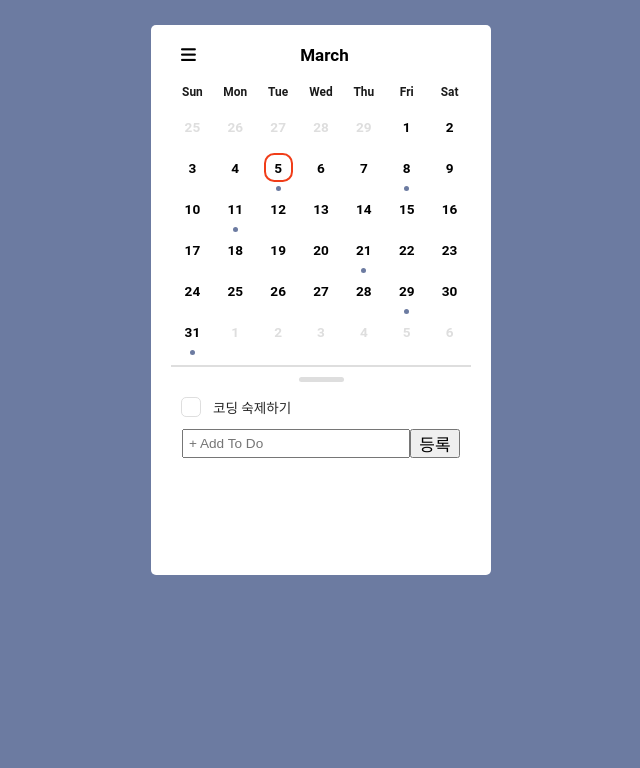
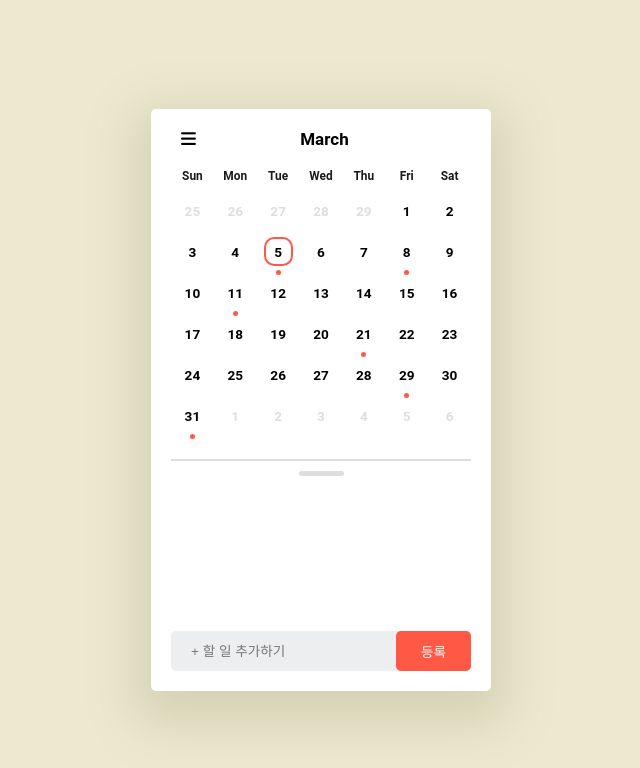
Before and after one commit to yujafree/todo-app, a plain HTML site: page index.html in a window 1280 px wide. Both pictures are taken after a click on the button "등록". Shown: the whole page, without its empty margins (319-959 px from the left). Drawn offline with Linux system fonts and the light colour scheme.

Commit message:
third commit

```diff
--- a/index.html
+++ b/index.html
@@ -4,7 +4,6 @@
   <meta charset="UTF-8">
   <meta name="viewport" content="width=device-width, initial-scale=1.0">
   <link rel="stylesheet" href="style.css">
-  <script src="https://kit.fontawesome.com/1e8f80129d.js" crossorigin="anonymous"></script>
   <title>TODO APP</title>
 </head>
 <body>
@@ -155,39 +154,17 @@
     <div class="bar">
       <div class="bar-line"></div>
     </div>
-
-    <div class="todo-list">
-      <div class="list">
-      <input type="checkbox" id="check1">
-      <label for="check1">코딩 숙제하기</label>
-    </div>
-    </div>
-
-    <!-- <div class="todo-list">
-      <div class="list">
-      <input type="checkbox" id="check2">
-      <label for="check2">점심 도시락 챙기기</label>
-    </div>
-    </div>
-
-    <div class="todo-list">
-      <div class="list">
-      <input type="checkbox" id="check4">
-      <label for="check4">헬스장 가기</label>
-    </div>
-    </div>
-  </div> -->
-
+</div>
       <div class="section-4">
         <div class="todo-input-area">
           <input
-          id="todo-input" class="todo-input" type="text" placeholder="+ Add To Do">
+          id="todo-input" class="todo-input" type="text" placeholder="+ 할 일 추가하기">
           <button class="todo-input-button">등록</button>
-
       </div>
 
   </main>
   <script src="main.js"></script>
-   <!-- <script src="demo.js"></script> -->
+  <script src="https://kit.fontawesome.com/1e8f80129d.js" crossorigin="anonymous"></script>
+  <!-- <script src="demo.js"></script> -->
 </body>
 </html>
--- a/main.js
+++ b/main.js
@@ -1,25 +1,75 @@
 //인풋에 내용을 쓰고 등록 버튼을 클릭하면 리스트에 내용이 추가된다.
+const addButton = document.querySelector(".todo-input-button");
+const taskInput = document.getElementById("todo-input");
+const tasklist = document.querySelector(".section-3");
 
-//투두 인풋
-const todoinput = document.querySelector(".todo-input");
-console.log(todoinput);
+// 입력창에 입력을 했을때와 안 했을때
+function addTask() {
+  const task = taskInput.value.trim();
 
-//버튼
-const inputButton = document.querySelector(".todo-input-button");
-console.log(inputButton);
+  if (task) {
+    creatTaskElement(task);
+    taskInput.value = "";
+    saveTasks();
+  } else {
+    alert("할 일을 입력해주세요.");
+  }
+}
+const ul = document.createElement("ul");
+ul.className = "list-container";
+tasklist.appendChild(ul);
 
-//할일 리스트
-const todolist = document.querySelector(".section-3");
+// 버튼을 누르는 상황이 벌어졌을때 addTask 진행
+addButton.addEventListener("click", addTask);
 
-//클릭 이벤트
-inputButton.addEventListener("click", function () {
-  //인풋에 있는 투두 내용 가져오기
-  const todotext = todoinput.value;
+// todo-list 구성요소 생성 시작~
+function creatTaskElement(task) {
+  // li요소 생성
+  const listItem = document.createElement("li");
+  // ul에 li요소 삽입
+  ul.appendChild(listItem);
 
-  //할일요소 만들기
-  const label = document.createElement("label");
+  // 체크박스 생성
+  const checkbox = document.createElement("input");
+  checkbox.type = "checkbox"; // input 타입을 checkbox로 설정
+  listItem.appendChild(checkbox); // li 요소에 체크박스 추가
 
-  label.textContent = todotext;
-  //할일 리스트 추가하기
-  todolist.appendChild(label);
-});
+  // 텍스트 내용 추가
+  const textLabel = document.createElement("label");
+  textLabel.textContent = task;
+  listItem.appendChild(textLabel);
+
+  //삭제버튼
+  const deletButton = document.createElement("button");
+  deletButton.textContent = "삭제";
+  deletButton.className = "deleteTask";
+  listItem.appendChild(deletButton);
+
+  deletButton.addEventListener("click", function () {
+    listItem.remove();
+    saveTasks();
+  });
+}
+
+// 로컬 스토리지에 데이터 저장 (새로고침해도 정보가 사라지지 않도록 함)
+function saveTasks() {
+  const tasks = [];
+  tasklist.querySelectorAll("li").forEach(function (item) {
+    tasks.push(item.textContent.replace("삭제", "").trim());
+  });
+
+  localStorage.setItem("tasks", JSON.stringify(tasks));
+}
+
+// loadTasks
+// 할일 목록을 로컬 스토리지에서 불러오는 함수 정의
+function loadTasks() {
+  const tasks = JSON.parse(localStorage.getItem("tasks")) || [];
+  tasks.forEach(creatTaskElement);
+}
+
+// 저장된 스토리지에서 호출
+window.addEventListener("load", loadTasks);
+
+// 입력창이 항상 리스트 아래에 위치하도록 지정
+tasklist.insertAdjacentElement("afterend", inputArea);
--- a/style.css
+++ b/style.css
@@ -1,40 +1,46 @@
-*{
-  margin:0;
-  padding:0;
+* {
+  margin: 0;
+  padding: 0;
   list-style: none;
 }
 
-html, body{
-font-family: 'Pretendard', 'roboto';
+html,
+body {
+  height: 100%;
+  display: flex;
+  justify-content: center;
+  align-items: center;
+  font-family: "Pretendard", "roboto";
   font-size: 17px;
-  background-color: #6c7ba1;
+  background-color: #ede9d0;
+  /* background: linear-gradient(135deg, #153577, #4e085f); */
 }
 
-input, button{
+input,
+button {
   font-size: inherit;
   vertical-align: baseline;
 }
 
-.todo-app{
+.todo-app {
   width: 100%;
   max-width: 300px;
-  height: 510px;
   margin: 25px auto;
   background-color: #fff;
   border-radius: 5px;
-  padding:20px;
+  padding: 20px;
+  box-shadow: 0 1rem 3rem 1rem rgb(213 209 180);
 }
 
 /*HAM-BAR와 달*/
-.section-1{
+.section-1 {
   display: flex;
 }
-.ham-bar{
+.ham-bar {
   padding-left: 10px;
   cursor: pointer;
-
 }
-.month{
+.month {
   display: flex;
   justify-content: center;
   width: 100%;
@@ -44,48 +50,47 @@ input, button{
 }
 
 /*달력*/
-.section-2{
+.section-2 {
   margin-top: 20px;
   width: 300px;
-  height: 280px;
+  height: 290px;
   border-bottom: 2px solid #dedede;
 }
-.week-day{
+.week-day {
   display: grid;
-  grid-template-columns: repeat(7,1fr);
+  grid-template-columns: repeat(7, 1fr);
   grid-template-rows: repeat(1, 1fr);
 }
-.week{
+.week {
   display: flex;
   justify-content: center;
   font-size: 0.7rem;
   font-weight: 600;
   padding-bottom: 20px;
   color: #1b1b1b;
-
 }
-.day-number{
+.day-number {
   display: grid;
-  grid-template-columns: repeat(7,1fr);
+  grid-template-columns: repeat(7, 1fr);
   grid-template-rows: repeat(6, 1fr);
   row-gap: 25px;
   font-size: 0.8rem;
 }
-.day{
-display: flex;
-justify-content: center;
-font-weight: 700;
-position: relative;
-cursor: pointer;
+.day {
+  display: flex;
+  justify-content: center;
+  font-weight: 700;
+  position: relative;
+  cursor: pointer;
 }
-.last-day{
+.last-day {
   display: flex;
   justify-content: center;
   color: #dedede;
   font-weight: 700;
   cursor: pointer;
 }
-.today{
+.today {
   position: absolute;
   border: 2px solid #ffffff;
   top: -7px;
@@ -94,46 +99,46 @@ cursor: pointer;
   border-radius: 0.6rem;
 }
 
-.today-2{
+.today-2 {
   position: absolute;
-  border: 2px solid #f03d19;
+  border: 2px solid #ff5945;
   top: -7px;
   width: 25px;
   height: 25px;
   border-radius: 0.6rem;
 }
 
-.spot{
+.spot {
   position: absolute;
   width: 5px;
   height: 5px;
-  background-color:#6c7ba1;
+  background-color: #ff5945;
   border-radius: 50px;
   margin-top: 31px;
   margin-left: 10px;
 }
 
-.spot-2{
+.spot-2 {
   position: absolute;
   width: 5px;
   height: 5px;
-  background-color:#6c7ba1;
+  background-color: #ff5945;
   border-radius: 50px;
   margin-top: 25px;
 }
 
 /*하단 리스트*/
-.section-3{
+.section-3 {
   width: 100%;
   height: 150px;
 }
-.bar{
+.bar {
   margin-top: 10px;
-  padding-bottom: 15px;
+  padding-bottom: 10px;
   display: flex;
   justify-content: center;
 }
-.bar-line{
+.bar-line {
   width: 45px;
   height: 5px;
   background-color: #dedede;
@@ -141,35 +146,31 @@ cursor: pointer;
 }
 
 /*체크박스 부분*/
-.todo-list{
-  padding-left: 10px;
-  margin-bottom: 12px;
-}
-.list{
-  display: flex;
-  align-items: center;
-  gap: 0.7em;
+ul li {
+  font-size: 0.8rem;
+  padding: 5px 10px;
+  user-select: none;
+  cursor: pointer;
 }
 
-input[type="checkbox"]{
+input[type="checkbox"] {
   position: relative;
-  width: 20px;
-  height: 20px;
   border: 1.8px solid #dedede;
   border-radius: 0.3rem;
   appearance: none;
   cursor: pointer;
+  vertical-align: middle;
 }
 
-input[type="checkbox"]:checked{
+input[type="checkbox"]:checked {
   background-color: #dedede;
 }
 
-input[type="checkbox"]::before{
-  content: '';
+input[type="checkbox"]::before {
+  content: "";
   position: absolute;
-  top: 2px;
-  left: 6px;
+  top: 3px;
+  left: 7px;
   width: 4px;
   height: 9px;
   border: 2px solid transparent;
@@ -178,53 +179,60 @@ input[type="checkbox"]::before{
   transform: rotate(45deg) scale(1);
 }
 
-input[type="checkbox"]:checked:before{
+input[type="checkbox"]:checked:before {
   border-color: #fff;
 }
 
-label{
+label {
   color: #272727;
   font-size: 0.8rem;
   font-weight: 500;
   cursor: pointer;
+  width: 220px;
+  padding-left: 10px;
 }
 
-input:checked + label{
+input:checked + label {
   text-decoration: line-through;
   color: #dedede;
 }
 
-/* .section-4{
+.deleteTask {
+  background-color: #909090;
+  color: #fff;
+  border: none;
+  cursor: pointer;
+  padding: 5px 8px;
+  float: right;
+  margin-left: 10px;
+}
+
+.todo-input-area {
   display: flex;
   align-items: center;
-  font-size: 0.8rem;
-  font-weight: 500;
-  cursor: pointer;
-}
-.plus-icon{
-  padding-left: 14px;
-  font-size: 14px;
-}
-.plus-list{
-  display: flex;
-  margin-left: 1rem;
-} */
-
-.section-4{
-  padding-left: 11px;
+  justify-content: space-between;
+  background-color: #edeef0;
+  border-radius: 5px;
+  padding-left: 10px;
+  margin-top: 10px;
 }
 
-.todo-input-area{
-  display: flex;
-}
-
-.todo-input{
-  padding-left: 5px;
-  width: 219px;
+input {
+  flex: 1;
+  border: none;
+  outline: none;
+  background: transparent;
+  padding: 10px;
   font-size: 0.8rem;
 }
 
-.todo-input-button{
-  width: 50px;
+button {
+  border: none;
+  outline: none;
+  padding: 10px 25px;
+  background-color: #ff5945;
+  color: #fff;
+  font-size: 0.8rem;
   cursor: pointer;
+  border-radius: 5px;
 }
```
